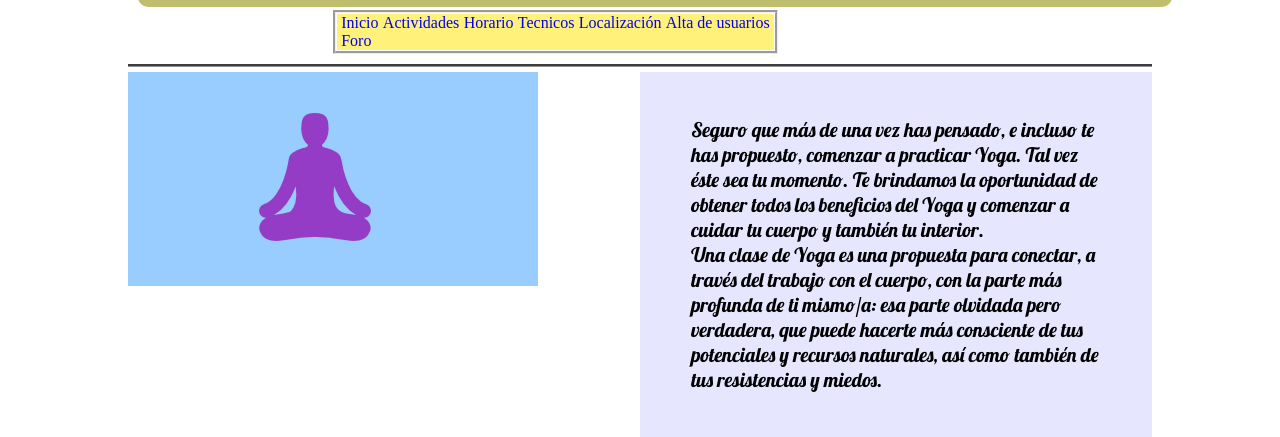
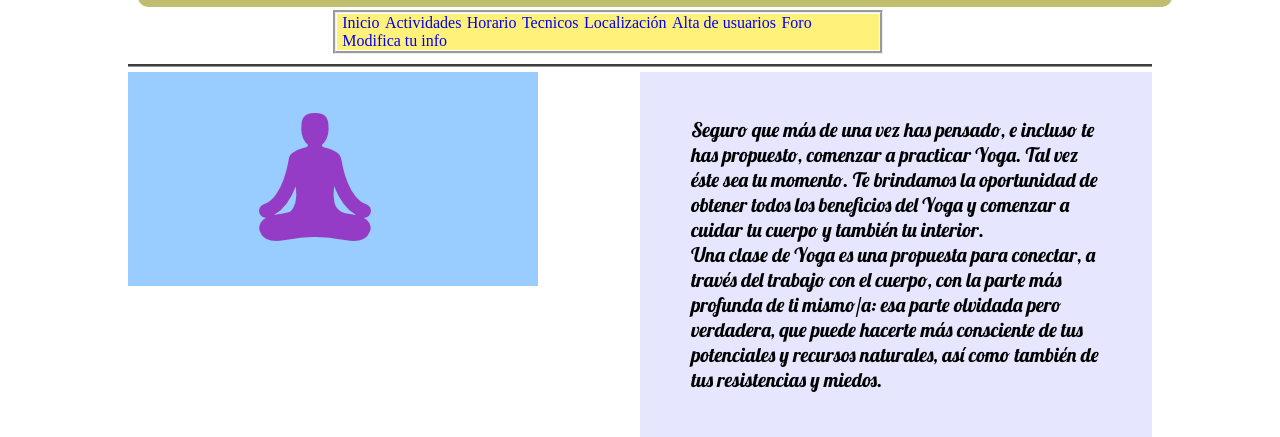
Before and after one commit to naujgs/PW, a PHP site: page /actividad1.php in a window 1280 px wide. Shown: the part 99-536 px from the top of the page. Run offline with PHP 8.4, Linux system fonts and the light colour scheme; the visitor is signed in with stand-in values (Sample User, id 1).

Commit message:
edit_my_info in horizontalMenu

```diff
--- a/Practica2/centrodeportivoII/horizontalMenu.php
+++ b/Practica2/centrodeportivoII/horizontalMenu.php
@@ -8,5 +8,8 @@
           <li><a href="./localizacion.php">Localización</a></li>
           <li><a href="./altausuario.php">Alta de usuarios</a></li>
           <li><a href="./foro.php">Foro</a></li>
+          <?php if( !empty($_SESSION) ){ ?>
+            <li><a href="./edit_my_info.php">Modifica tu info</a></li>
+          <?php } ?>
       </ul>
     </article>
```
